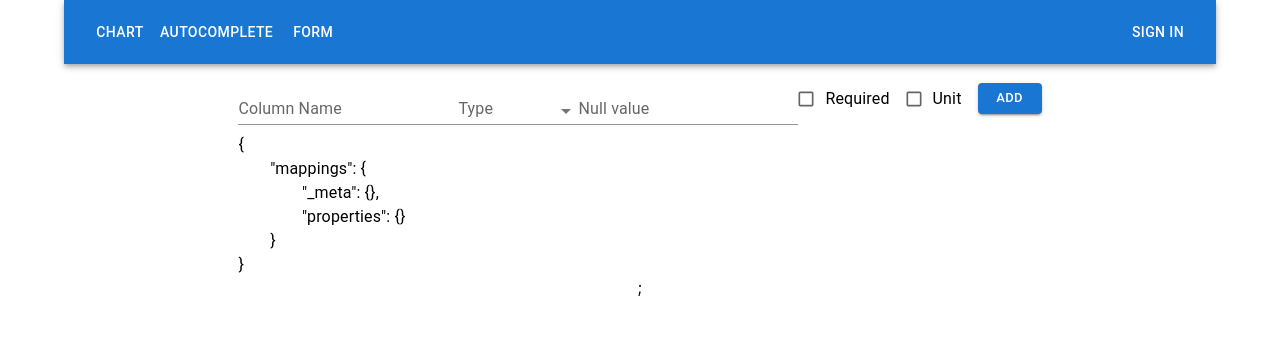
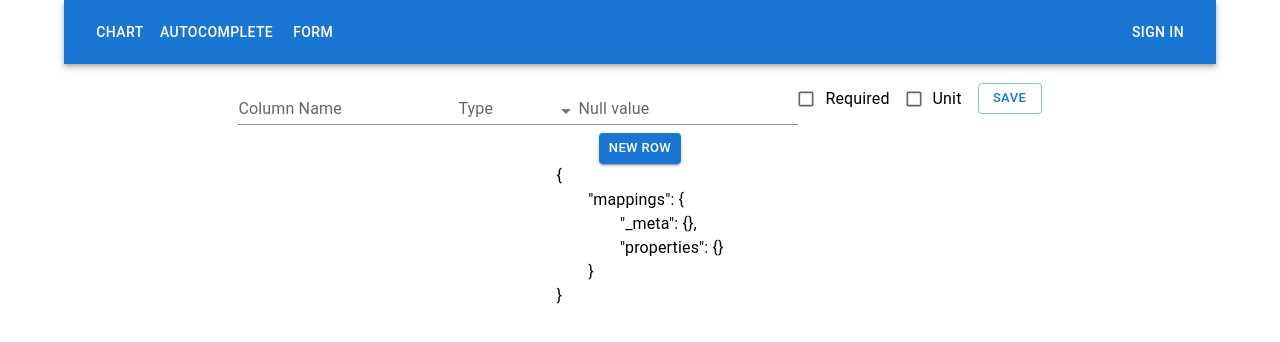
Before and after one commit to korczu/Sign-in-form, a React (Create React App) app: page / in a window 1280 px wide. Shown: the top 342 px of the page. Built offline with nearby package versions, Linux system fonts and the light colour scheme.

Commit message:
Form - work in progress

```diff
--- a/src/App.js
+++ b/src/App.js
@@ -8,9 +8,8 @@ const initUser = { username: "", password: "" };
 
 function App() {
   const [user, setUser] = useState(initUser);
+  const pages = ["Chart", "Autocomplete", "Form"];
   const [showSignIn, setShowSignIn] = React.useState(false);
-
-  const pages = ["Chart", "Autocomplete", "Form"];
   const [currentPage, setCurrentPage] = React.useState(pages[2]);
 
   function onSubmit(value) {
--- a/src/Components/Form.jsx
+++ b/src/Components/Form.jsx
@@ -1,157 +1,73 @@
-import {
-  Box,
-  Button,
-  Checkbox,
-  FormControl,
-  FormControlLabel,
-  FormGroup,
-  InputLabel,
-  MenuItem,
-  Select,
-  TextField,
-  Typography,
-} from "@mui/material";
+import { Box, Button } from "@mui/material";
 import React from "react";
+import FormRow from "./FormRow";
 
-function Form({ value }) {
-  const defaultValue = {
+function Form({ setMapping }) {
+  const [currentRow, setCurrentRow] = React.useState(0);
+  const [meta, setMeta] = React.useState([{}]);
+  const [properties, setProperties] = React.useState([{}]);
+  const [rows, setRows] = React.useState([
+    <FormRow
+      key={currentRow}
+      setValue={(newValue) => {
+        const tmp1 = meta;
+        tmp1[currentRow] = newValue._meta;
+        setMeta(tmp1);
+        const tmp2 = properties;
+        tmp2[currentRow] = newValue.properties;
+        setProperties(tmp2);
+
+        setMapping({
           mappings: {
-      _meta: {},
-      properties: {},
-    },
-  };
-  const [mapping, setMapping] = React.useState(value || defaultValue);
-  const [id, setID] = React.useState("");
-  const [name, setName] = React.useState("");
-  const [type, setType] = React.useState("");
-  const [unit, setUnit] = React.useState(false);
-  const [required, setRequired] = React.useState(false);
-  const [nullValue, setNullValue] = React.useState("");
-
-  function handleClick() {
-    const meta = {
-      ...mapping.mappings._meta,
-      [id]: {
-        name,
-        required,
-        unit,
-      },
-    };
-    const properties = {
-      ...mapping.mappings.properties,
-      [id]: {
-        type,
-        nullValue,
-      },
-    };
-    setMapping({
-      ...mapping,
-      mappings: {
-        _meta: { ...meta },
-        properties: { ...properties },
+            _meta: [...tmp1],
+            properties: [...tmp2],
           },
         });
-  }
+      }}
+    />,
+  ]);
+
   return (
-    <Box>
     <Box
+      margin="normal"
       sx={{
         display: "flex",
+        flexDirection: "column",
         alignItems: "center",
       }}
     >
-        <TextField
-          margin="normal"
-          id="columnName"
-          size="small"
-          label="Column Name"
-          name="columnName"
-          value={name}
-          variant="standard"
-          onChange={(e) => {
-            const inputValue = e.target.value;
-            const inputValueModified = inputValue
-              .toLowerCase()
-              .split(" ")
-              .join("_");
-            setName(inputValue);
-            setID(inputValueModified);
-          }}
-        />
-        <FormControl
-          variant="standard"
-          size="small"
-          sx={{ minWidth: 120 }}
-          margin="normal"
-        >
-          <InputLabel id="typeLabel">Type</InputLabel>
-          <Select
-            labelId="typeLabel"
-            id="type"
-            value={type}
-            label="Type"
-            onChange={(e) => {
-              const inputValue = e.target.value;
-              setType(inputValue);
-            }}
-          >
-            <MenuItem value="">
-              <em>None</em>
-            </MenuItem>
-            <MenuItem value="text">Text</MenuItem>
-            <MenuItem value="boolean">Boolean</MenuItem>
-            <MenuItem value="keyword">Keyword</MenuItem>
-          </Select>
-        </FormControl>
-        <TextField
-          size="small"
-          margin="normal"
-          id="nullValue"
-          value={nullValue}
-          label="Null value"
-          name="nullValue"
-          variant="standard"
-          onChange={(e) => {
-            const inputValue = e.target.value;
-            setNullValue(inputValue);
-          }}
-        />
-        <FormControlLabel
-          control={
-            <Checkbox
-              size="small"
-              value={required}
-              onChange={() => {
-                setRequired(!required);
-              }}
-            />
-          }
-          label="Required"
-        />
-        <FormControlLabel
-          control={
-            <Checkbox
-              size="small"
-              value={unit}
-              onChange={() => {
-                setUnit(!unit);
-              }}
-            />
-          }
-          label="Unit"
-        />
+      <Box>{[...rows]}</Box>
       <Button
         variant="contained"
         margin="normal"
         size="small"
-          onClick={handleClick}
+        onClick={() => {
+          setCurrentRow(currentRow + 1);
+          setRows([
+            ...rows,
+            <FormRow
+              key={currentRow + 1}
+              setValue={(newValue) => {
+                const tmp1 = meta;
+                tmp1[currentRow + 1] = newValue._meta;
+                setMeta(tmp1);
+                const tmp2 = properties;
+                tmp2[currentRow + 1] = newValue.properties;
+                setProperties(tmp2);
+
+                setMapping({
+                  mappings: {
+                    _meta: [...tmp1],
+                    properties: [...tmp2],
+                  },
+                });
+              }}
+            />,
+          ]);
+        }}
       >
-          Add
+        New Row
       </Button>
-      </Box>
-      <Typography component="pre" variant="body1">
-        {JSON.stringify(mapping, null, "\t")}
-      </Typography>
     </Box>
   );
 }
--- /dev/null
+++ b/src/Components/FormPage.jsx
@@ -0,0 +1,24 @@
+import React from "react";
+import { Typography } from "@mui/material";
+import Form from "./Form";
+
+function FormPage() {
+  const defaultValue = {
+    mappings: {
+      _meta: {},
+      properties: {},
+    },
+  };
+  const [mapping, setMapping] = React.useState(defaultValue);
+
+  return (
+    <>
+      <Form setMapping={setMapping}></Form>
+      <Typography component="pre" variant="body1">
+        {JSON.stringify(mapping, null, "\t")}
+      </Typography>
+    </>
+  );
+}
+
+export default FormPage;
--- /dev/null
+++ b/src/Components/FormRow.jsx
@@ -0,0 +1,139 @@
+import React from "react";
+import {
+  Box,
+  Button,
+  Checkbox,
+  FormControl,
+  FormControlLabel,
+  InputLabel,
+  MenuItem,
+  Select,
+  TextField,
+} from "@mui/material";
+function FormRow({ setValue }) {
+  const [key, setKey] = React.useState("");
+  const [name, setName] = React.useState("");
+  const [type, setType] = React.useState("");
+  const [unit, setUnit] = React.useState(false);
+  const [required, setRequired] = React.useState(false);
+  const [nullValue, setNullValue] = React.useState("");
+
+  function handleClick() {
+    const _meta = {
+      [key]: {
+        name,
+        required,
+        unit,
+      },
+    };
+    const properties = {
+      [key]: {
+        type,
+        nullValue,
+      },
+    };
+    setValue({
+      _meta,
+      properties,
+    });
+  }
+  return (
+    <Box
+      sx={{
+        display: "flex",
+        alignItems: "center",
+      }}
+    >
+      <TextField
+        margin="normal"
+        id="columnName"
+        size="small"
+        label="Column Name"
+        name="columnName"
+        value={name}
+        variant="standard"
+        onChange={(e) => {
+          const inputValue = e.target.value;
+          const inputValueModified = inputValue
+            .toLowerCase()
+            .split(" ")
+            .join("_");
+          setName(inputValue);
+          setKey(inputValueModified);
+        }}
+      />
+      <FormControl
+        variant="standard"
+        size="small"
+        sx={{ minWidth: 120 }}
+        margin="normal"
+      >
+        <InputLabel id="typeLabel">Type</InputLabel>
+        <Select
+          labelId="typeLabel"
+          id="type"
+          value={type}
+          label="Type"
+          onChange={(e) => {
+            const inputValue = e.target.value;
+            setType(inputValue);
+          }}
+        >
+          <MenuItem value="">
+            <em>None</em>
+          </MenuItem>
+          <MenuItem value="text">Text</MenuItem>
+          <MenuItem value="boolean">Boolean</MenuItem>
+          <MenuItem value="keyword">Keyword</MenuItem>
+        </Select>
+      </FormControl>
+      <TextField
+        size="small"
+        margin="normal"
+        id="nullValue"
+        value={nullValue}
+        label="Null value"
+        name="nullValue"
+        variant="standard"
+        onChange={(e) => {
+          const inputValue = e.target.value;
+          setNullValue(inputValue);
+        }}
+      />
+      <FormControlLabel
+        control={
+          <Checkbox
+            size="small"
+            value={required}
+            onChange={() => {
+              setRequired(!required);
+            }}
+          />
+        }
+        label="Required"
+      />
+      <FormControlLabel
+        control={
+          <Checkbox
+            size="small"
+            value={unit}
+            onChange={() => {
+              setUnit(!unit);
+            }}
+          />
+        }
+        label="Unit"
+      />
+      <Button
+        variant="outlined"
+        margin="normal"
+        size="small"
+        onClick={handleClick}
+      >
+        Save
+      </Button>
+    </Box>
+  );
+}
+
+export default FormRow;
--- a/src/Components/MainContent.jsx
+++ b/src/Components/MainContent.jsx
@@ -4,11 +4,10 @@ import Chart from "./Chart";
 import { chartData } from "../data";
 import MovieInput from "./MovieInput";
 import { filmsData } from "../data";
-import Form from "./Form";
-import SignIn from "./SignIn";
+import FormPage from "./FormPage";
 
 function MainContent({ currentPage, setUser }) {
-  const [value, setValue] = useState(null);
+  const [value, setValue] = React.useState(null);
   const [options, setOptions] = useState([]);
 
   const getOptions = (input) => {
@@ -65,7 +64,7 @@ function MainContent({ currentPage, setUser }) {
           flexDirection: "column",
         }}
       >
-        <Form />;
+        <FormPage />
       </Box>
     );
   }
```
Lines whose indentation alone changed are shown as unchanged.
